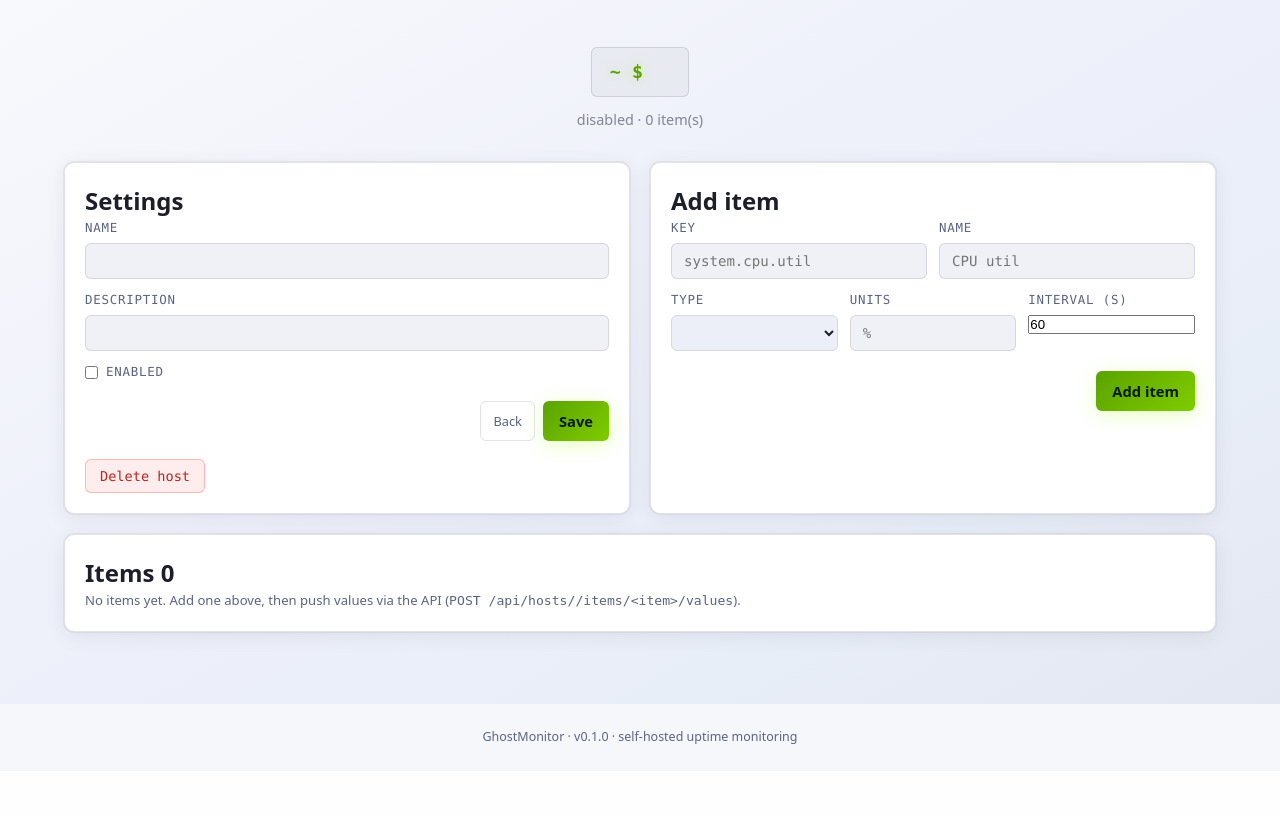
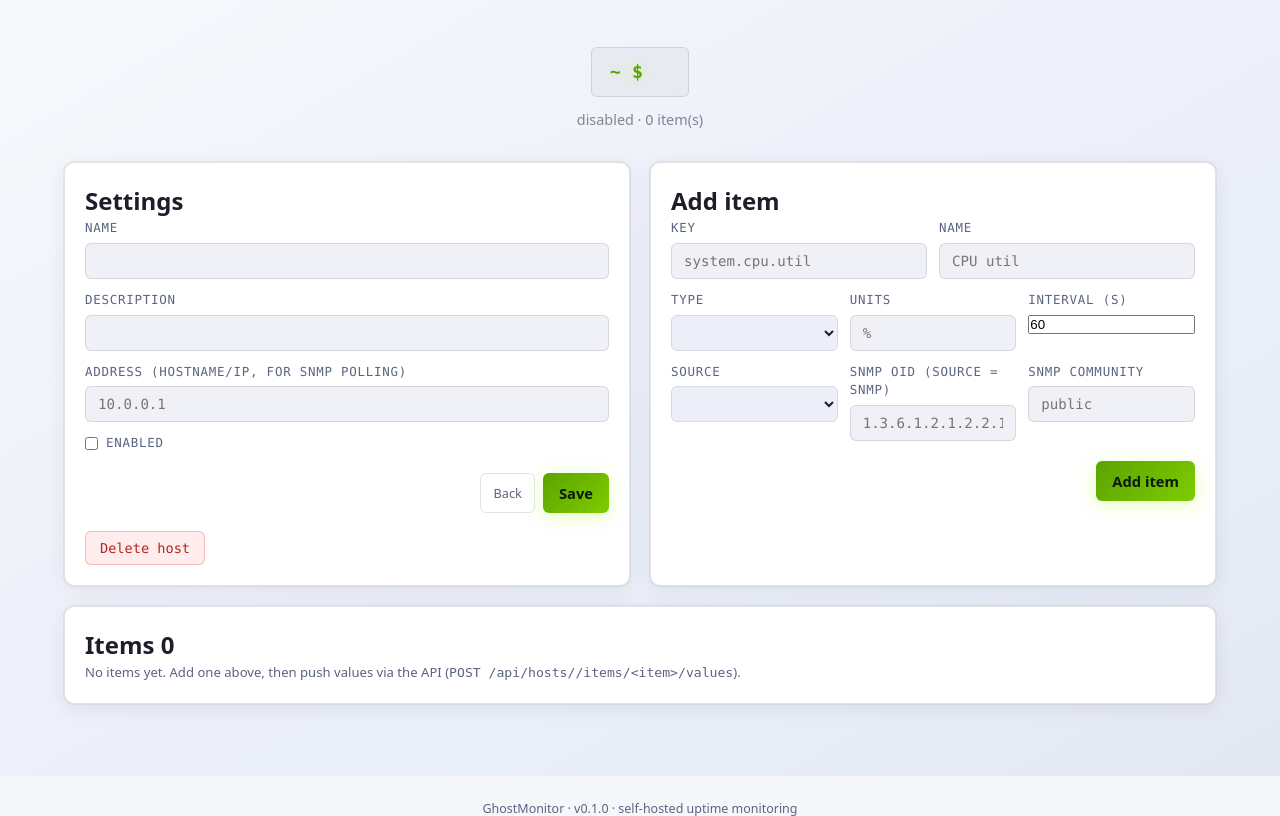
Before and after one commit to stackopshq/ghostmon, a FastAPI app: template templates/hosts/detail.html in a window 1280 px wide. Shown: the part 71-887 px from the top of the page. Before the commit the page ends 815 px from the top, so only its background shows below. Run offline with FastAPI, Linux system fonts and the light colour scheme; the template is opened without the code that fills it, so the values that code supplies are empty; parts of the project's set-up code (start-up, migrations or seed data) failed here and were passed over.

Commit message:
feat(ui): configure host address and SNMP items from the web (#18)
Make the server-side poller (#17) usable from the UI instead of API-only.

- Host create/edit forms gain an `address` (hostname/IP) field.
- The add-item form gains a `source` select (trapper | snmp) and SNMP `oid` /
  `community` inputs; the handler builds the item `config` from them.
- The items table shows each item's source (and the OID for SNMP items).

Tests: creating an SNMP item via the form stores source + config, and the detail
page renders the SNMP row. Full suite 155 passed; ruff + mypy(strict) green.

```diff
--- a/templates/hosts/detail.html
+++ b/templates/hosts/detail.html
@@ -31,6 +31,10 @@
           <label class="field">
             <span>Description</span>
             <input type="text" name="description" maxlength="2048" value="{{ host.description or '' }}">
+          </label>
+          <label class="field">
+            <span>Address (hostname/IP, for SNMP polling)</span>
+            <input type="text" name="address" maxlength="255" value="{{ host.address or '' }}" placeholder="10.0.0.1">
           </label>
           <label class="field inline">
             <input type="checkbox" name="is_enabled" {% if host.is_enabled %}checked{% endif %}>
@@ -76,6 +80,22 @@
               <input type="number" name="interval" min="1" max="86400" value="60">
             </label>
           </div>
+          <div class="field-row">
+            <label class="field">
+              <span>Source</span>
+              <select name="source">
+                {% for s in item_sources %}<option value="{{ s }}">{{ s }}</option>{% endfor %}
+              </select>
+            </label>
+            <label class="field">
+              <span>SNMP OID (source = snmp)</span>
+              <input type="text" name="oid" maxlength="255" placeholder="1.3.6.1.2.1.2.2.1.10.1">
+            </label>
+            <label class="field">
+              <span>SNMP community</span>
+              <input type="text" name="community" maxlength="255" placeholder="public">
+            </label>
+          </div>
           <div class="form-actions">
             <button type="submit" class="btn-primary">Add item</button>
           </div>
@@ -88,13 +108,14 @@
       {% if item_views %}
       <table class="table">
         <thead>
-          <tr><th>Item</th><th>Key</th><th>Latest</th><th>Min / Max</th><th>History</th><th></th></tr>
+          <tr><th>Item</th><th>Key</th><th>Source</th><th>Latest</th><th>Min / Max</th><th>History</th><th></th></tr>
         </thead>
         <tbody>
           {% for iv in item_views %}
           <tr>
             <td>{{ iv.item.name }}{% if not iv.item.is_enabled %} <span class="muted">· disabled</span>{% endif %}</td>
             <td class="muted">{{ iv.item.key }}</td>
+            <td class="muted">{{ iv.item.source.value }}{% if iv.item.source.value == 'snmp' and iv.item.config.get('oid') %} <span style="opacity:.7">({{ iv.item.config.get('oid') }})</span>{% endif %}</td>
             <td>
               {% if iv.latest is none %}<span class="muted">—</span>
               {% elif iv.latest.value_num is not none %}{{ iv.latest.value_num }}{{ ' ' ~ iv.item.units if iv.item.units }}
--- a/templates/hosts/form.html
+++ b/templates/hosts/form.html
@@ -25,6 +25,10 @@
           <span>Description</span>
           <input type="text" name="description" maxlength="2048" placeholder="Edge node (optional)">
         </label>
+        <label class="field">
+          <span>Address — hostname/IP, used by SNMP polling (optional)</span>
+          <input type="text" name="address" maxlength="255" placeholder="10.0.0.1">
+        </label>
         <div class="form-actions">
           <a href="/hosts" class="btn-new btn-muted">Back</a>
           <button type="submit" class="btn-primary">Create host</button>
```
Also changed, not shown: app/api/routes/web/hosts.py (+20 -3 lines), tests/test_hosts.py (+33 -1 lines).
